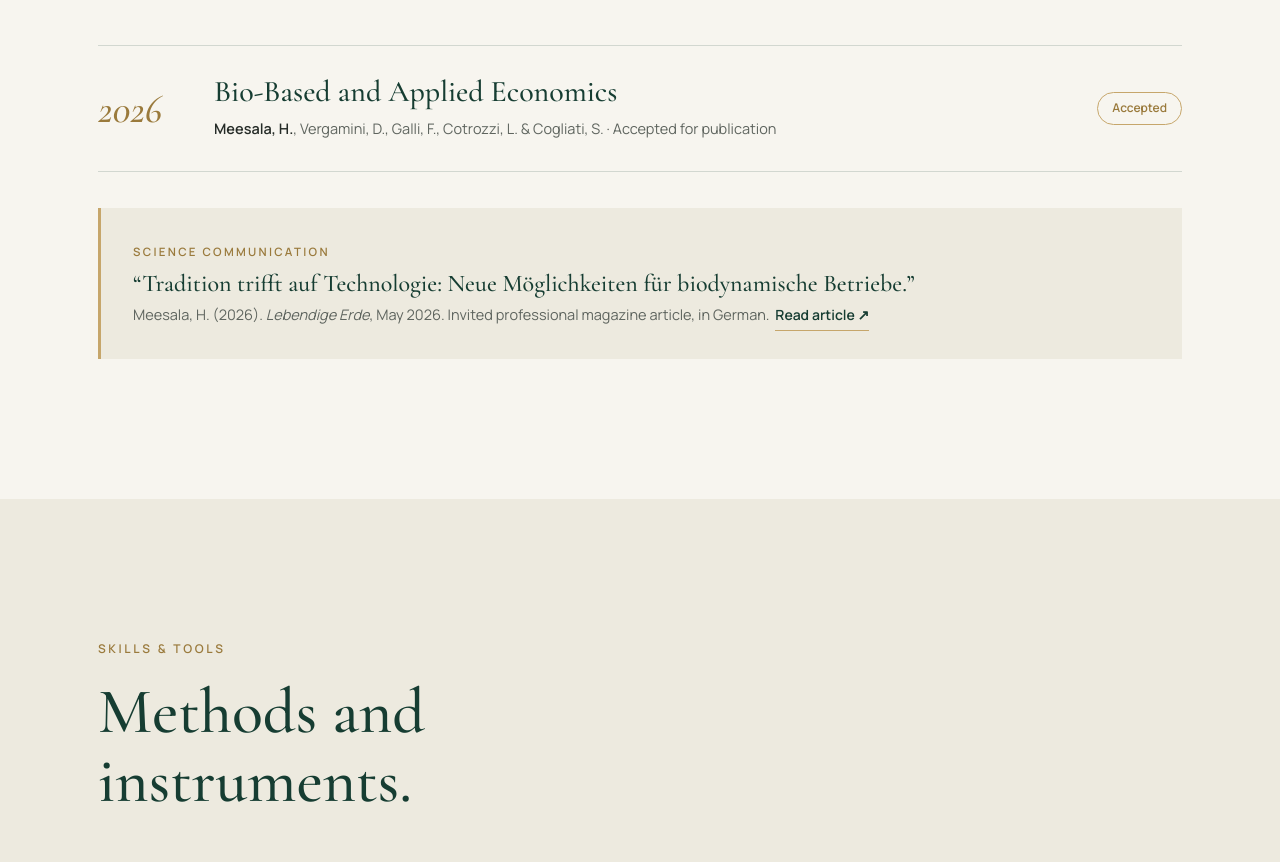
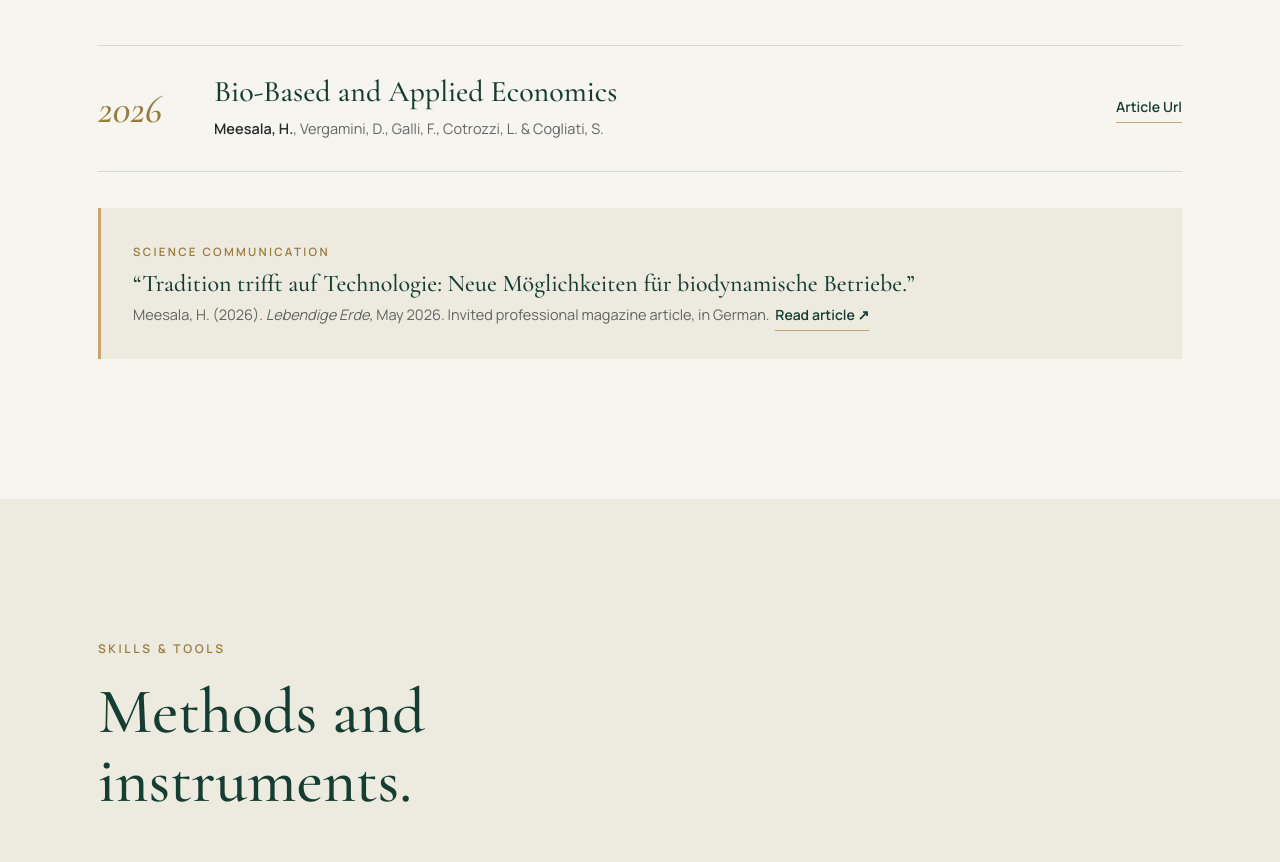
Before and after one commit to Gpraveenbabu/Harika_Portfolio, a plain HTML site: page index.html in a window 1280 px wide. Shown: the part 8931-9793 px from the top of the page. Drawn offline with nearby package versions, Linux system fonts and the light colour scheme.

Commit message:
Update publication details and links in index.html

```diff
--- a/index.html
+++ b/index.html
@@ -261,7 +261,7 @@ $('#pg').innerHTML=`<div class="pc w rv"><span class="tag">EU Horizon · CODECS<
 const P=[['2025','Dynamics of Using Digital Technologies in Agroecological Settings: A Case Study Approach','<b>Meesala, H.</b> &amp; Brunori, G. · <i>Agriculture</i>, 15(15), 1636','https://doi.org/10.3390/agriculture15151636','DOI ↗'],
 ['2025','End-User Requirements Modelling: An Experience Report from Digital Agriculture','Mannari, C., Sportelli, M., <b>Meesala, H.</b>, Okoye, O. F., Lepore, F., Bacco, M., Brunori, G., Malizia, A. &amp; Ferrari, A. · REFSQ 2025, Requirements Engineering: Foundation for Software Quality, Lecture Notes in Computer Science, vol 15588. Springer, Cham','https://doi.org/10.1007/978-3-031-88531-0_22','DOI ↗'],
 ['2026','End-user requirements modelling: An experience report in agricultural living labs','Mannari, C., Sportelli, M., <b>Meesala, H.</b>, Okoye. O. F., Lepore, F., Bacco, M., Brunori, G.,Malizia, A. & Ferrari, A. ','https://www.sciencedirect.com/science/article/pii/S0164121226003821?via%3Dihub','DOI ↗'],
-['2026','Bio-Based and Applied Economics','<b>Meesala, H.</b>, Vergamini, D., Galli, F., Cotrozzi, L. &amp; Cogliati, S. · Accepted for publication',null,'Accepted']];
+['2026','Bio-Based and Applied Economics','<b>Meesala, H.</b>, Vergamini, D., Galli, F., Cotrozzi, L. &amp; Cogliati, S. ','https://oaj.fupress.net/index.php/bae/article/view/18781','Article Url']];
 $('#pubs').innerHTML=P.map(p=>`<article class="pub rv"><div class="y">${p[0]}</div><div><h3>${p[1]}</h3><div class="m">${p[2]}</div></div>${p[3]?`<a class="lk" href="${p[3]}" target="_blank" rel="noopener">${p[4]}</a>`:`<span class="status">${p[4]}</span>`}</article>`).join('');
 /* map */
 const C=[['Germany',10.5,51.5,'Göttingen','Based here · Sustainable Food Systems Symposium & workshop (2024) · KWS internship'],['Italy',12.5,42.8,'Pisa','University of Pisa (PhD, IMRD) · Mulini Di Segalari · AIEAA, One.Health & Co-Creation Lab'],['Belgium',4.5,50.8,'Ghent / Brussels','Ghent University (IMRD host) · DESIRA conference · Sustainable Management Summer School'],['Slovakia',18.1,48.3,'Nitra','Slovak University of Agriculture (IMRD) · Regional Trademarks summer school'],['Slovenia',14.5,46.1,'Ljubljana','Geography of Food International Summer School (2019)'],['United Kingdom',-1.5,52.4,'Coventry','Visiting Researcher at CAWR (2025)'],['India',78,16,'India','MSc Agricultural Economics · Senior Research Fellow · Project Assistant']];
```
